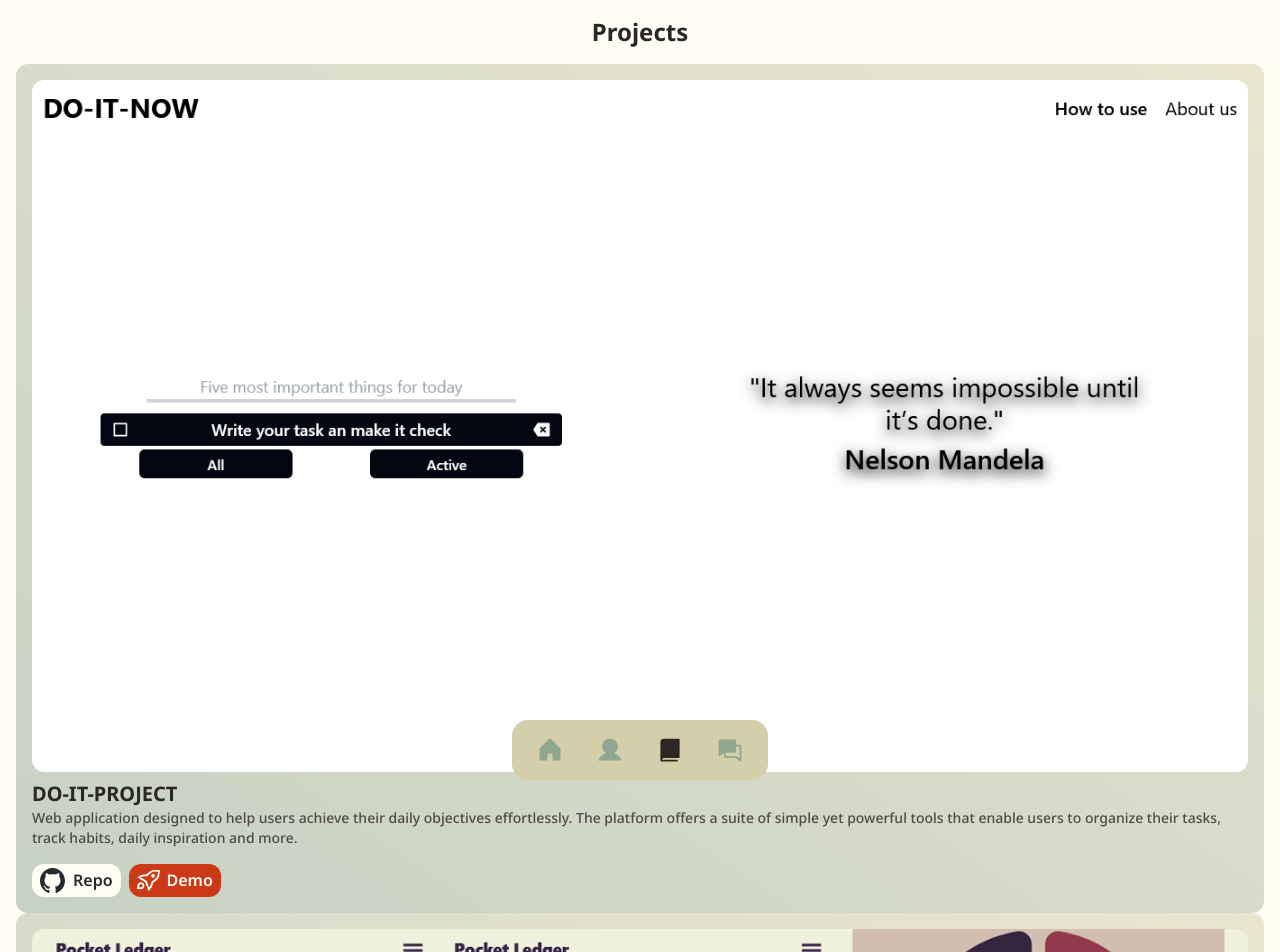
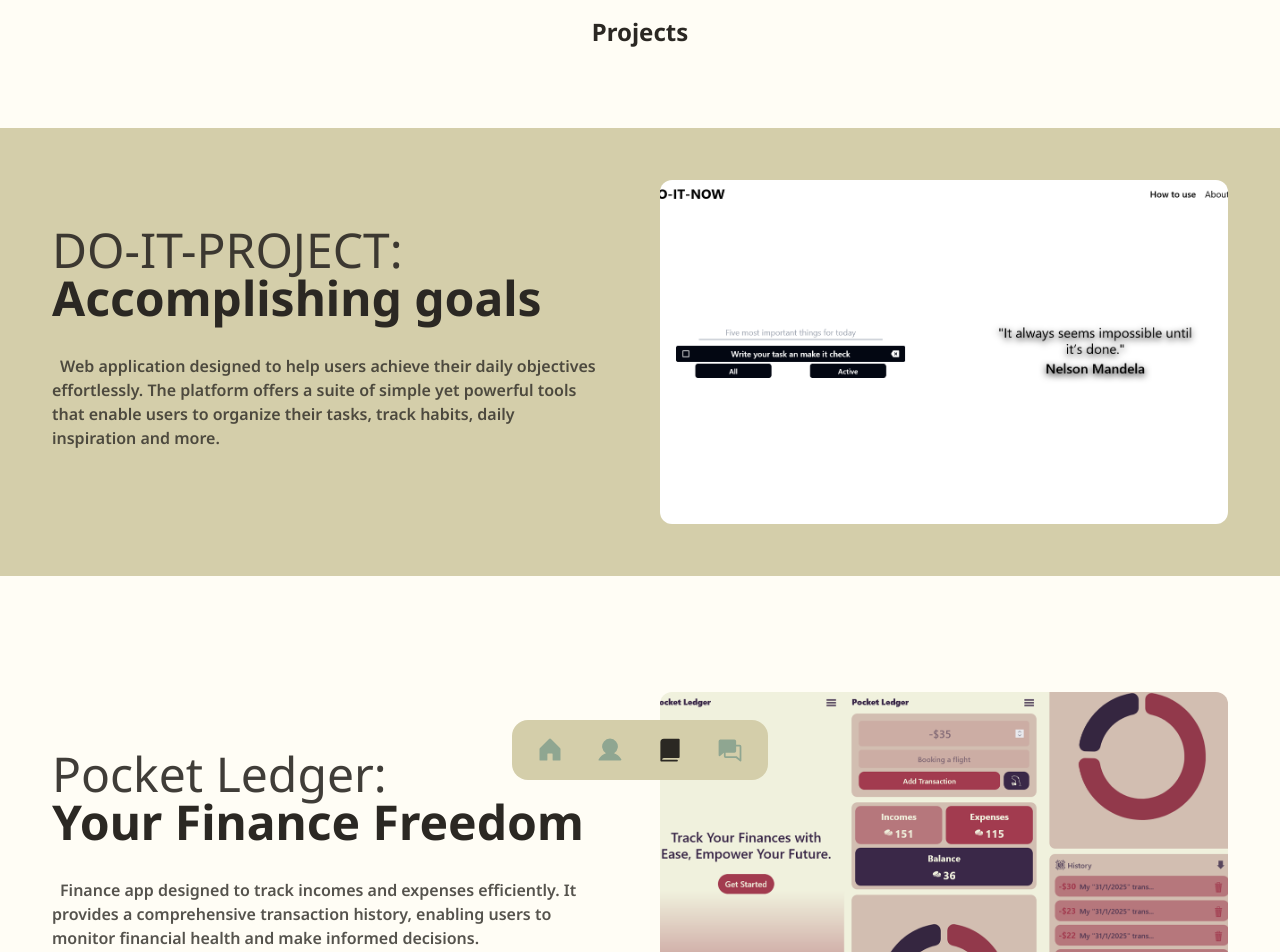
Before and after one commit to fantasyfuerte/portfolio, a Next.js app: page /projects in a window 1280 px wide. Shown: the top 952 px of the page. Built offline with nearby package versions, Linux system fonts and the light colour scheme.

Commit message:
preparing projectitem

```diff
--- a/src/components/project-item.tsx
+++ b/src/components/project-item.tsx
@@ -4,42 +4,51 @@ import { GrDeploy } from "react-icons/gr";
 
 interface Props {
   name: string;
+  subtitle: string;
   description: string;
   image: string;
   repo: string;
   demo?: string;
+  bg: boolean;
 }
 
-function ProjectItem({ name, description, image, repo, demo }: Props) {
+function ProjectItem({
+  name,
+  subtitle,
+  description,
+  image,
+  repo,
+  demo,
+  bg,
+}: Props) {
   return (
-    <article className="bg-gradient-to-tr from-secondary/50 to-middleColor/50 rounded-xl mx-4 p-4 text-primary h-fit">
-      <Image
-        src={image}
-        alt={name}
-        className="w-full rounded-xl mb-2"
-        width={300}
-        height={300}
-      />
-      <h3 className="text-xl font-bold">{name}</h3>
-      <p className="text-sm opacity-80 font-medium">{description}</p>
-      <div className="pt-4  flex gap-2 mt-auto">
-        <Link
-          href={repo}
-          className="flex gap-2 items-center bg-basicBackground px-2 py-1 rounded-xl"
-        >
-          <img src="/icons/github.svg" alt="github" width={25} height={25} />
-          <p className="font-semibold">Repo</p>
-        </Link>
-        {demo && (
-          <Link
-            href={demo}
-            className="flex gap-2 items-center bg-cta px-2 py-1 rounded-xl text-basicBackground"
-          >
-            <GrDeploy size={22} className="rotate-6" />
-            <p className="font-semibold">Demo</p>
-          </Link>
-        )}
+    <article
+      className={`flex max-h-max flex-wrap items-center my-16 py-8 px-2 md:px-8 ${
+        bg && "bg-middleColor"
+      }`}
+    >
+      <div className="basis-6/12 flex-grow px-2 md:pl-5 md:pr-10 mb-7 ">
+        <h5 className="text-2xl min-w-max md:text-5xl text-primary/90">
+          {name}: <br></br>
+          <strong className="text-primary">{subtitle}</strong>
+        </h5>
+        <p className="text-md font-semibold mt-8 text-pretty first-letter:ml-2 text-primary/80">
+          {description}
+        </p>
       </div>
+      <Link
+        href={demo ? demo : repo}
+        target="_blank"
+        className="basis-6/12 flex-grow md:h-96 px-2 md:p-5 pb-0"
+      >
+        <Image
+          alt="imagen del articulo"
+          src={image}
+          className={`object-cover w-full h-full rounded-xl`}
+          width={720}
+          height={360}
+        />
+      </Link>
     </article>
   );
 }
```
